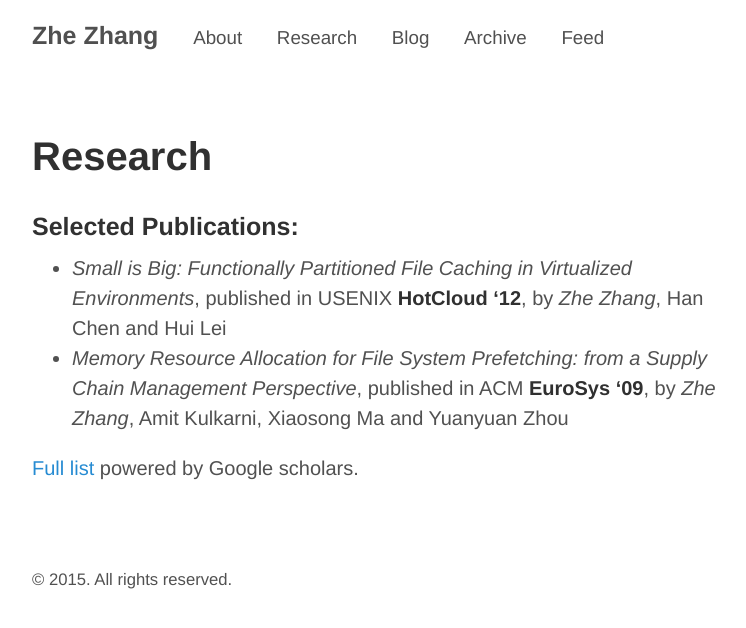
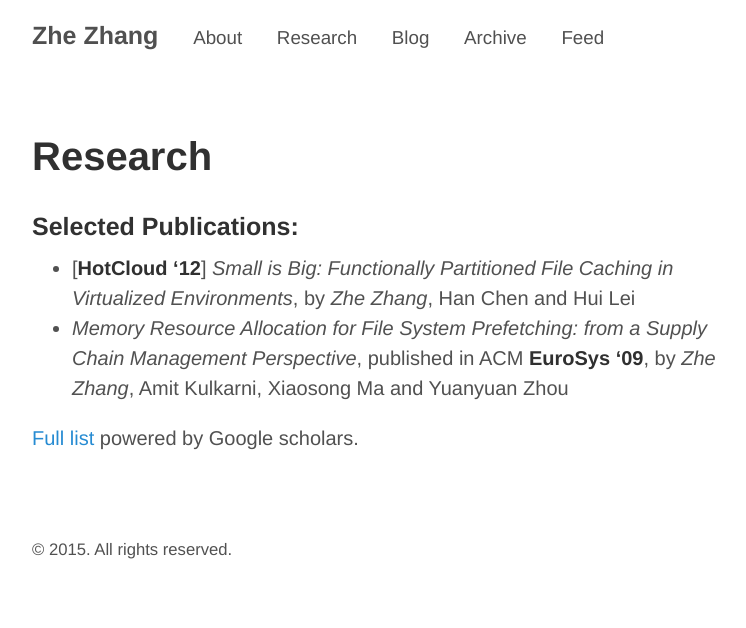
Before and after one commit to zhe-thoughts/zhe-thoughts.github.io, a Jekyll site: the page built from research.md, in a window 1280 px wide. Shown: the top 628 px of the page, without its empty margins (248-994 px from the left). Built offline with Jekyll 4.4.1, drawn with Linux system fonts in a browser that asks for light colours.

Commit message:
Publications

```diff
--- a/research.md
+++ b/research.md
@@ -3,7 +3,7 @@ layout: page
 title: Research
 ---
 ### Selected Publications:
-* *Small is Big: Functionally Partitioned File Caching in Virtualized Environments*, published in USENIX **HotCloud '12**, by _Zhe Zhang_, Han Chen and Hui Lei
+* [**HotCloud '12**] *Small is Big: Functionally Partitioned File Caching in Virtualized Environments*, by _Zhe Zhang_, Han Chen and Hui Lei
 * *Memory Resource Allocation for File System Prefetching: from a Supply Chain Management Perspective*, published in ACM **EuroSys '09**, by _Zhe Zhang_, Amit Kulkarni, Xiaosong Ma and Yuanyuan Zhou
 
 [Full list](https://scholar.google.com/citations?user=21fWeu8AAAAJ) powered by Google scholars.
```
